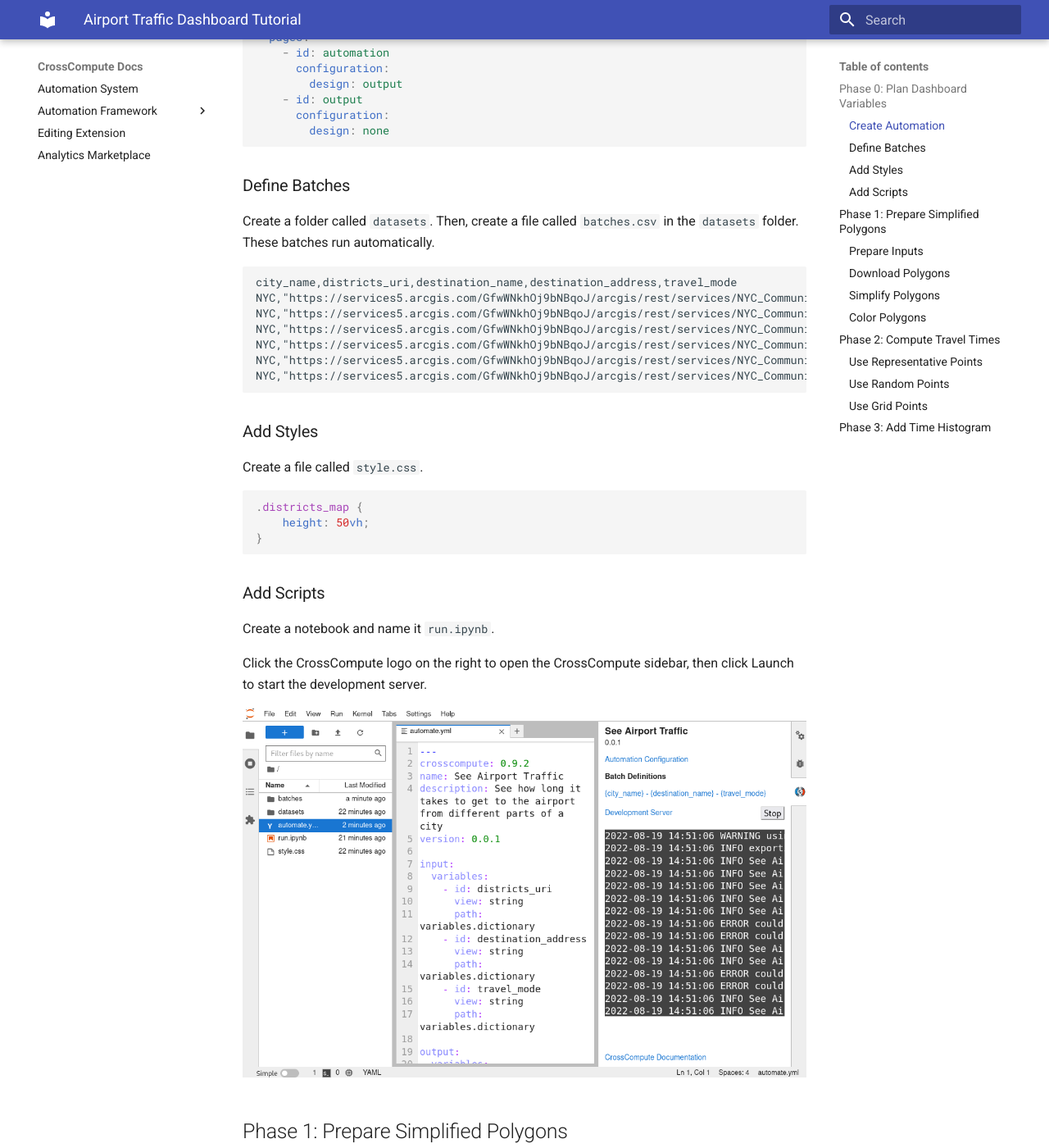
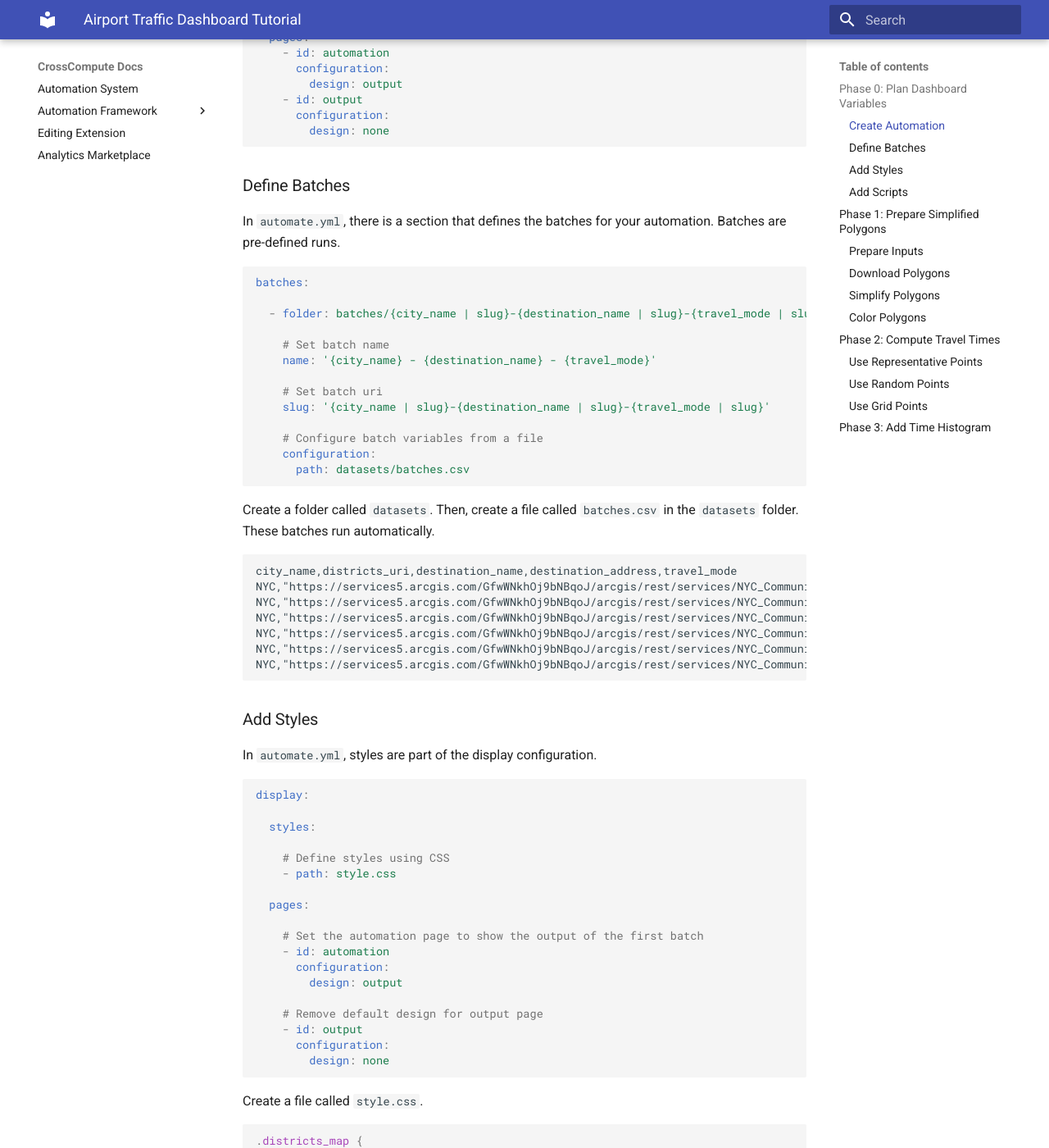
Before and after one commit to crosscompute/crosscompute-docs, an MkDocs documentation site: the page built from docs/automation-framework/tutorials/airport-traffic/README.md, in a window 1280 px wide and 1400 px high, scrolled down 2644 px. Shown: the whole window at 82% size. Built offline with MkDocs 1.6.1 and Material for MkDocs 9.7.7, drawn with Linux system fonts in a browser that asks for light colours; some of the changed text lies outside the part shown.

Commit message:
Expand notes on batches and styles

````diff
--- a/docs/automation-framework/tutorials/airport-traffic/README.md
+++ b/docs/automation-framework/tutorials/airport-traffic/README.md
@@ -101,6 +101,24 @@
 
 ### Define Batches
 
+In `automate.yml`, there is a section that defines the batches for your automation. Batches are pre-defined runs.
+
+```yaml
+batches:
+
+  - folder: batches/{city_name | slug}-{destination_name | slug}-{travel_mode | slug}
+
+    # Set batch name
+    name: '{city_name} - {destination_name} - {travel_mode}'
+
+    # Set batch uri
+    slug: '{city_name | slug}-{destination_name | slug}-{travel_mode | slug}'
+
+    # Configure batch variables from a file
+    configuration:
+      path: datasets/batches.csv
+```
+
 Create a folder called `datasets`. Then, create a file called `batches.csv` in the `datasets` folder. These batches run automatically.
 
 ```csv
@@ -115,13 +133,41 @@
 
 ### Add Styles
 
+In `automate.yml`, styles are part of the display configuration.
+
+```yaml
+display:
+
+  styles:
+
+    # Define styles using CSS
+    - path: style.css
+
+  pages:
+
+    # Set the automation page to show the output of the first batch
+    - id: automation
+      configuration:
+        design: output
+
+    # Remove default design for output page
+    - id: output
+      configuration:
+        design: none
+```
+
 Create a file called `style.css`.
 
 ```css
 .districts_map {
-    height: 50vh;
+  height: 50vh;
+}
+._image {
+  max-width: 100%;
 }
 ```
+
+You can style your views using CSS for variable names or view names. Note that view names are prefixed by an underscore.
 
 ### Add Scripts
 
````
